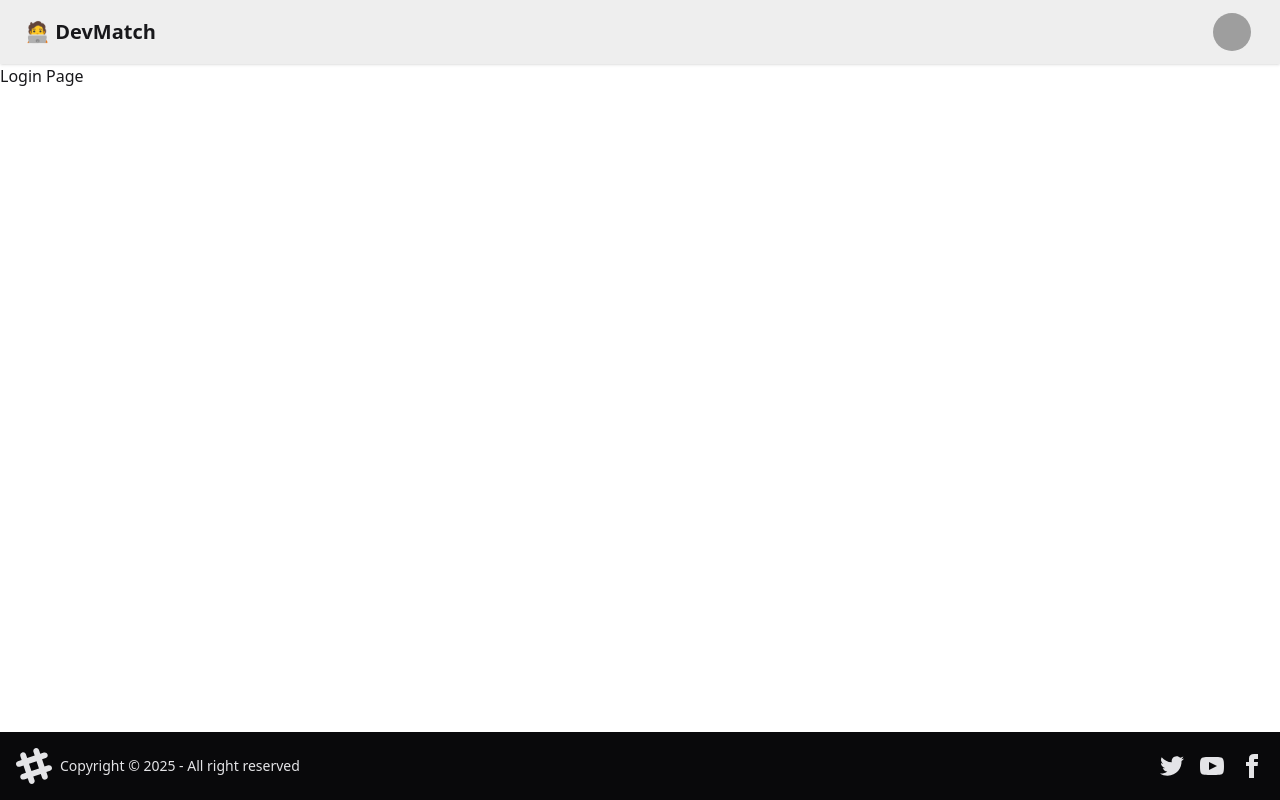
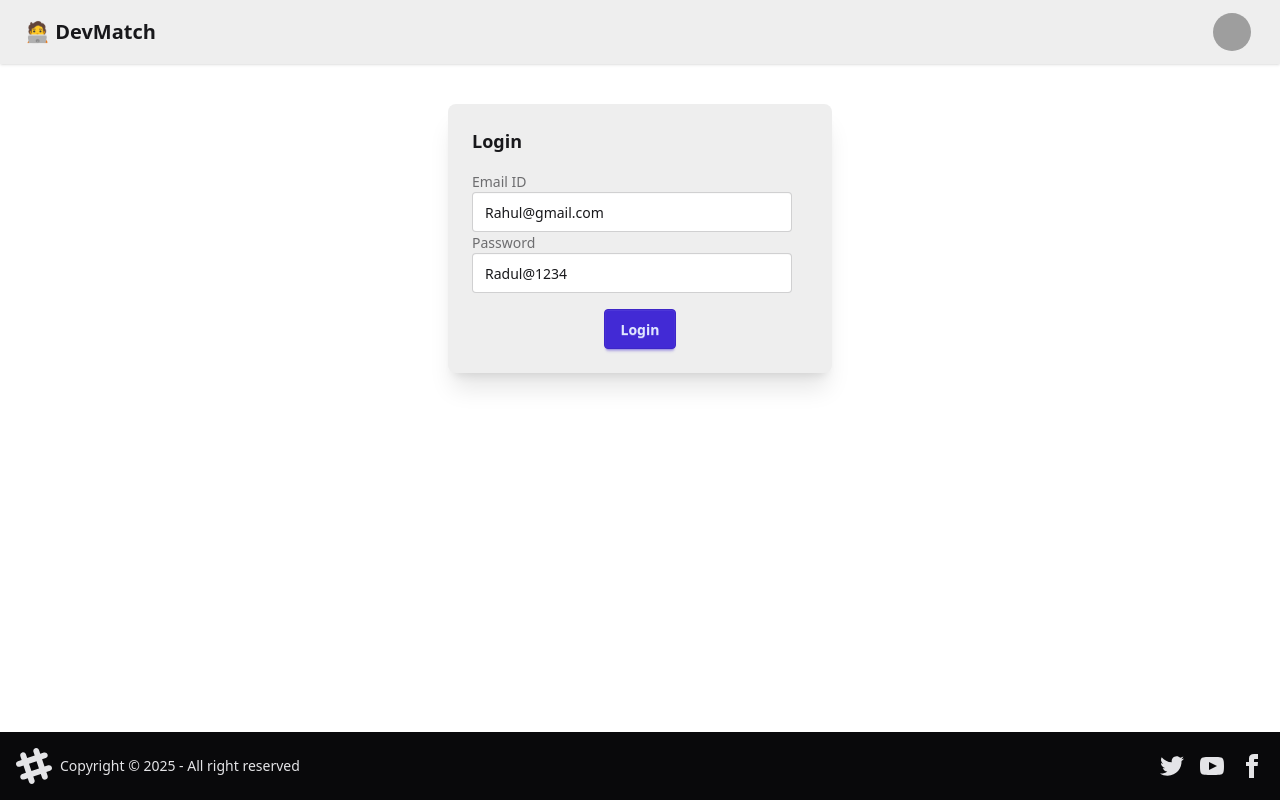
Before and after one commit to RohanVision/devMatch-web, a React (Vite) app: page /login in a window 1280 px wide. Built offline with nearby package versions, Linux system fonts and the light colour scheme; grey boxes are pictures that could not be loaded.

Commit message:
Login UI && Axios added

```diff
--- a/package.json
+++ b/package.json
@@ -10,9 +10,12 @@
     "preview": "vite preview"
   },
   "dependencies": {
+    "@reduxjs/toolkit": "^2.6.0",
     "@tailwindcss/vite": "^4.0.8",
+    "axios": "^1.7.9",
     "react": "^19.0.0",
     "react-dom": "^19.0.0",
+    "react-redux": "^9.2.0",
     "react-router-dom": "^7.2.0",
     "tailwindcss": "^4.0.8"
   },
--- a/src/components/Login.jsx
+++ b/src/components/Login.jsx
@@ -1,5 +1,68 @@
+import axios from "axios";
+import { useState } from "react";
+
 const Login = () => {
-	return <div>Login Page</div>;
+	const [emailId, setEmailId] = useState("Rahul@gmail.com");
+	const [password, setPassword] = useState("Radul@1234");
+
+	const handleLogin = async () => {
+		try {
+			const res = await axios.post(
+				"http://localhost:7777/login",
+				{
+					emailId,
+					password,
+				},
+				{
+					withCredentials: true,
+				}
+			);
+		} catch (error) {
+			console.log(error);
+		}
+	};
+
+	return (
+		<div className="flex justify-center items-center my-10">
+			<div className="card bg-base-300 w-96 shadow-xl">
+				<div className="card-body">
+					<h2 className="card-title">Login</h2>
+					<div className="my-2">
+						<label className="form-control w-full max-w-xs my-2">
+							<div className="label">
+								<span className="label-text">Email ID</span>
+							</div>
+							<input
+								type="text"
+								className="input input-bordered w-full max-w-xs"
+								value={emailId}
+								onChange={(e) => setEmailId(e.target.value)}
+							/>
+						</label>
+						<label className="form-control w-full max-w-xs my-2">
+							<div className="label">
+								<span className="label-text">Password</span>
+							</div>
+							<input
+								type="text"
+								className="input input-bordered w-full max-w-xs"
+								value={password}
+								onChange={(e) => setPassword(e.target.value)}
+							/>
+						</label>
+					</div>
+					<div className="card-actions justify-center">
+						<button
+							className="btn btn-primary"
+							onClick={handleLogin}
+						>
+							Login
+						</button>
+					</div>
+				</div>
+			</div>
+		</div>
+	);
 };
 
 export default Login;
```
Also changed, not shown: 2 other files (tests, documents, lock files or other folders).
